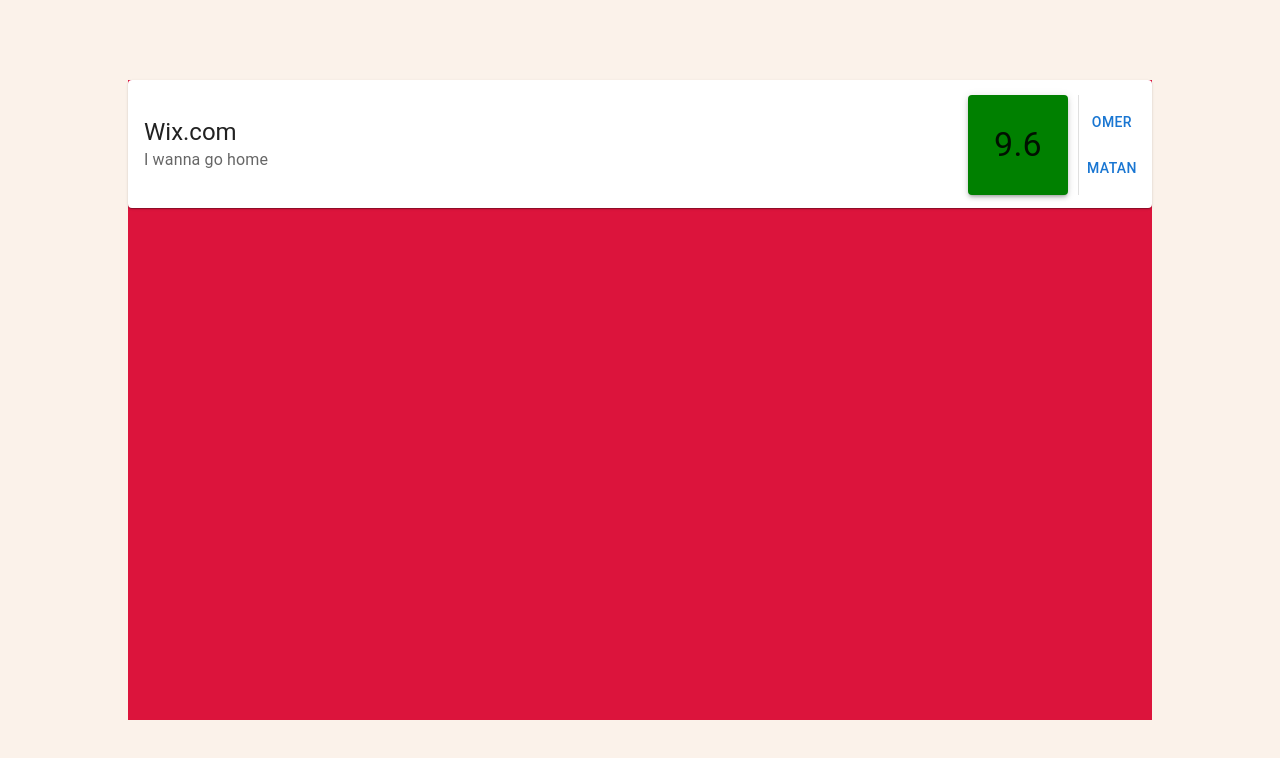
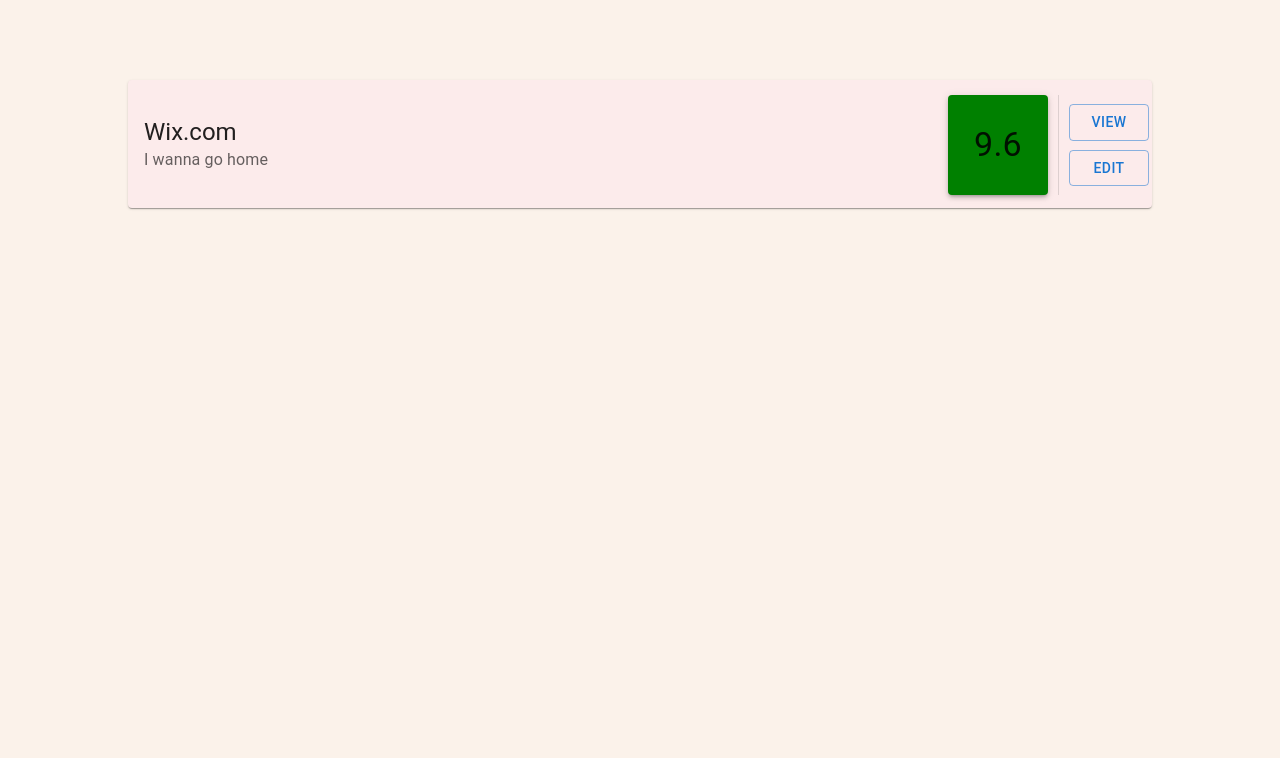
Before and after one commit to OmerTavor/job-rate, a React (Create React App) app: page / in a window 1280 px wide. Shown: the top 758 px of the page. Built offline with nearby package versions, Linux system fonts and the light colour scheme.

Commit message:
Style tuning
Tuning the style of some of the basic components.

```diff
--- a/src/components/JobCard/index.js
+++ b/src/components/JobCard/index.js
@@ -10,6 +10,7 @@
   Paper,
 } from '@mui/material';
 import styles from './styles';
+import { borderColor, Box } from '@mui/system';
 
 const JobCard = () => {
   return (
@@ -20,10 +21,10 @@
           <Typography variant="h4">9.6</Typography>
         </Paper>
         <Divider orientation="vertical" flexItem={true} />
-        <CardActionArea sx={styles.jobCardActionAreaStyle}>
-          <Button>omer</Button>
-          <Button>matan</Button>
-        </CardActionArea>
+        <Box sx={styles.jobCardActionContainerStyle}>
+          <Button variant="outlined" sx={styles.buttonStyle}>view</Button>
+          <Button variant="outlined" sx={styles.buttonStyle}>edit</Button>
+        </Box>
       </CardContent>
     </Card>
   );
--- a/src/components/JobCard/styles.js
+++ b/src/components/JobCard/styles.js
@@ -2,21 +2,23 @@
   jobCardStyle: {
     width: '100%',
     height: '20%',
+    backgroundColor: '#FCEBEB',
     display: 'flex',
     flexDirection: 'row',
     alignItems: 'center',
     justifyContent: 'space-between',
   },
   jobCardContentStyle: {
-    width: '200px',
+    width: '220px',
     marginTop: '10px',
     display: 'flex',
     flexDirection: 'row',
     alignItems: 'center',
     justifyContent: 'space-around',
   },
-  jobCardActionAreaStyle: {
+  jobCardActionContainerStyle: {
     height: '100px',
+    marginLeft: '10px',
     display: 'flex',
     flexDirection: 'column',
     alignItems: 'center',
@@ -31,6 +33,9 @@
     justifyContent: 'center',
     alignItems: 'center',
   },
+  buttonStyle: {
+    width: '80px'
+  }
 };
 
 export default styles;
--- a/src/pages/HomePage/styles.module.css
+++ b/src/pages/HomePage/styles.module.css
@@ -10,7 +10,7 @@
 .jobsListStyle {
   width: 80%;
   height: 80%;
-  background-color: crimson;
+  /* background-color: crimson; */
 }
 
 .extra {
```
